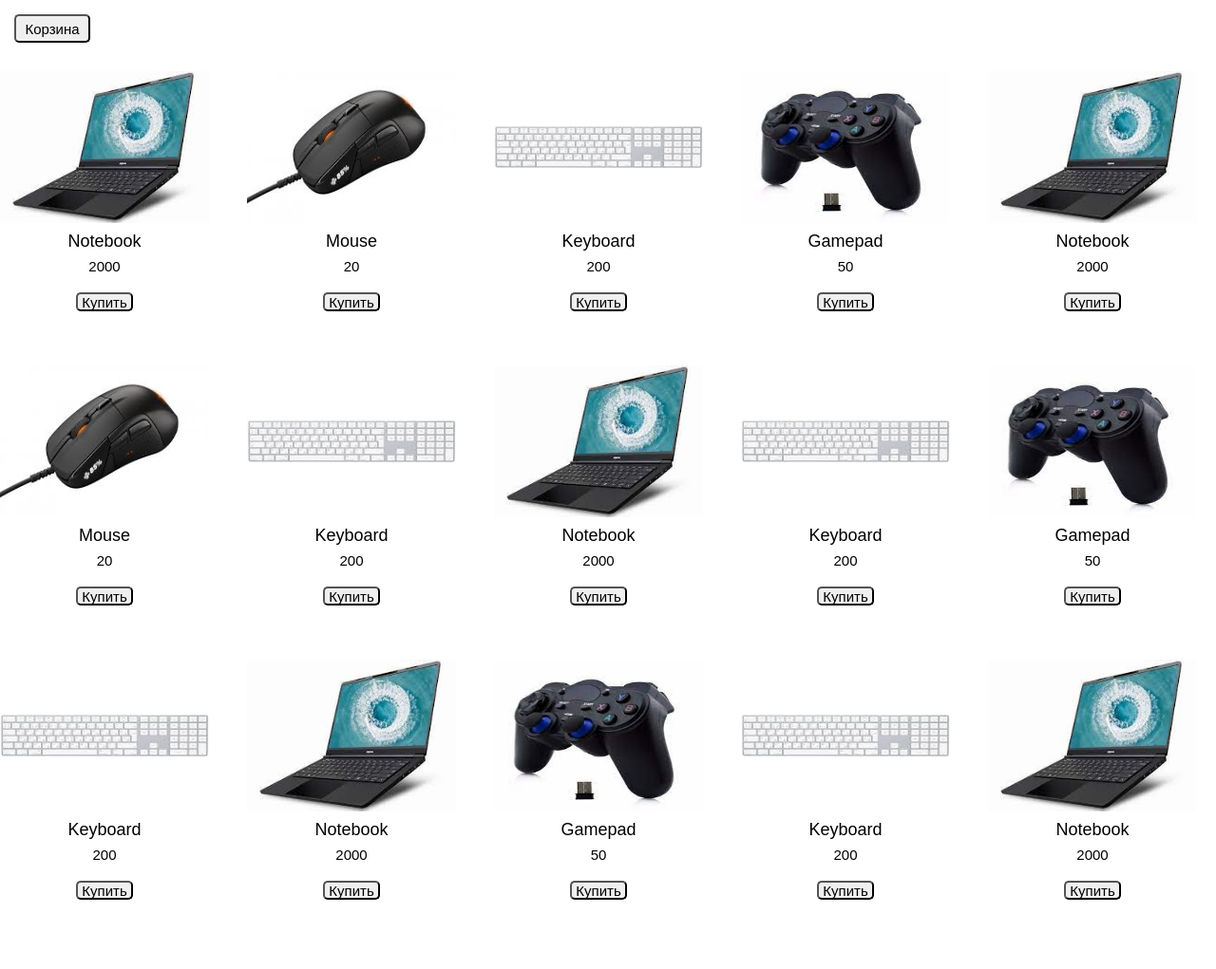
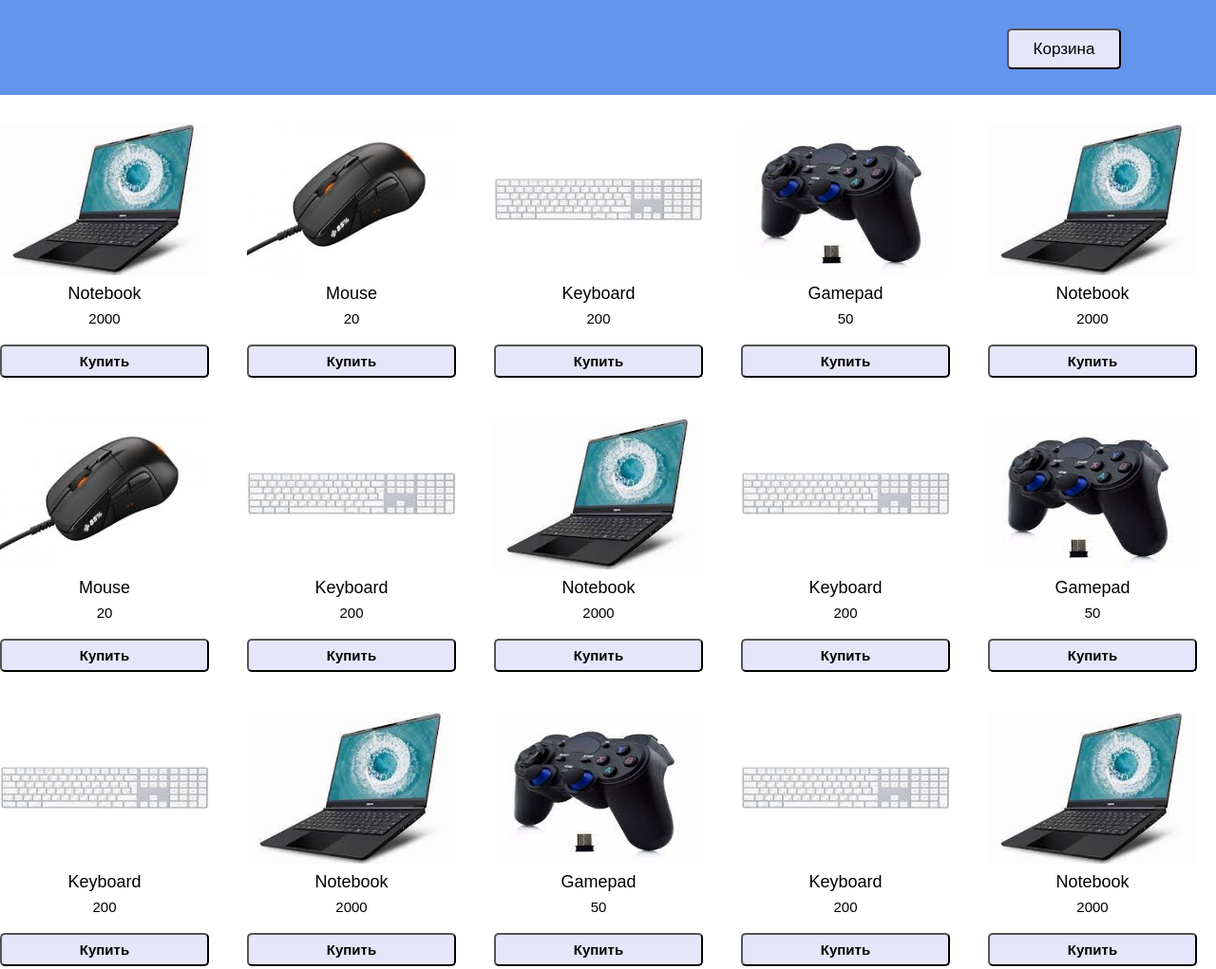
Before and after one commit to miron18rus/JS2-Online-store, a plain HTML site: page index.html in a window 1280 px wide. Shown: the whole page at 95% size. Drawn offline with Linux system fonts and the light colour scheme.

Commit message:
update css

```diff
--- a/style.css
+++ b/style.css
@@ -36,14 +36,19 @@ body {
 }
 
 .header {
-    margin: 15px;
+    width: 100%;
+    height: 100px;
+    background-color: #6495ED;
 }
 
 .header__btn-cart {
-    width: 80px;
-    height: 30px;
-    font-size: 15px;
+    margin: 30px 100px 0 0;
+    float: right;
+    width: 120px;
+    height: 43px;
+    font-size: 17px;
     border-radius: 5px;
+    background-color: #E6E6FA;
 }
 
 .container {
@@ -77,11 +82,13 @@ body {
 }
 
 .product-buy-btn {
-    width: 60px;
-    height: 20px;
+    width: 100%;
+    height: 35px;
     font-size: 15px;
     position: relative;
     top: 10px;
-    left: 80px;
+    left: 0;
     border-radius: 5px;
+    font-weight: bolder;
+    background-color: #E6E6FA;
 }
```
